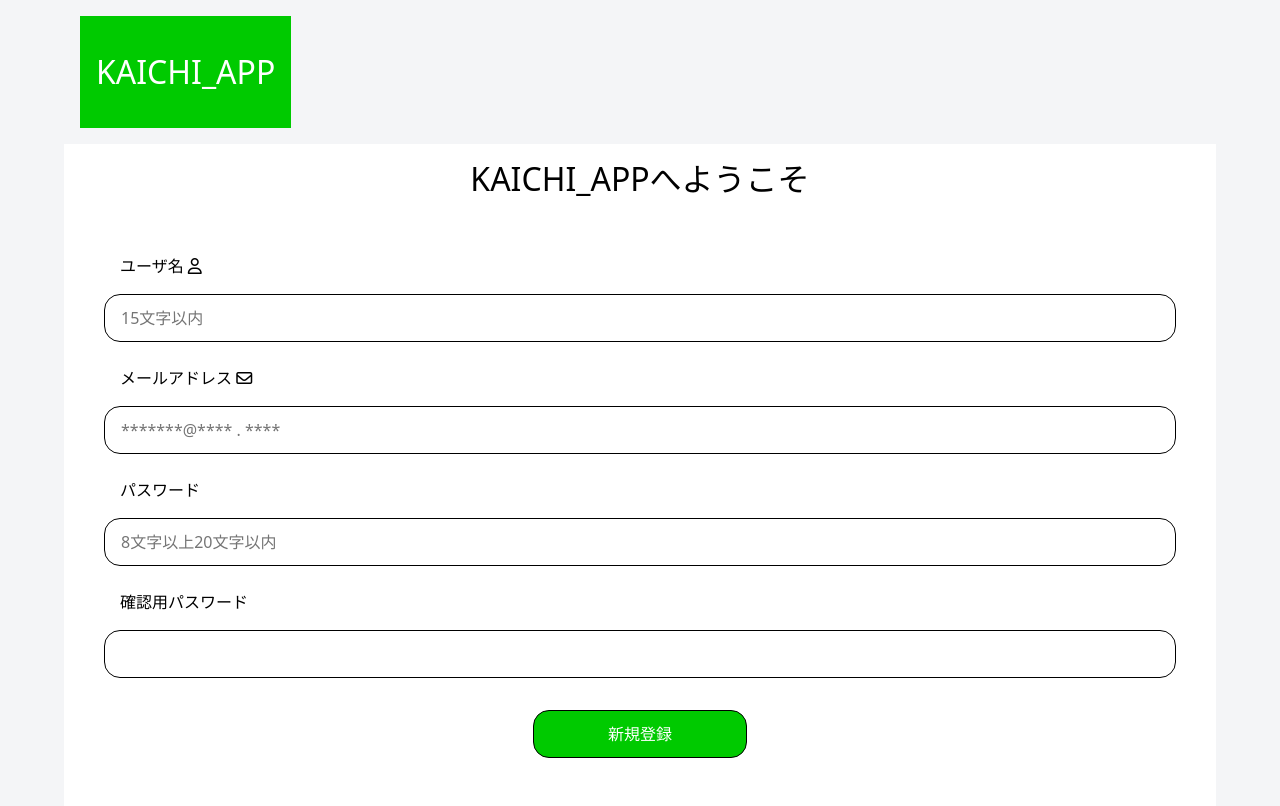
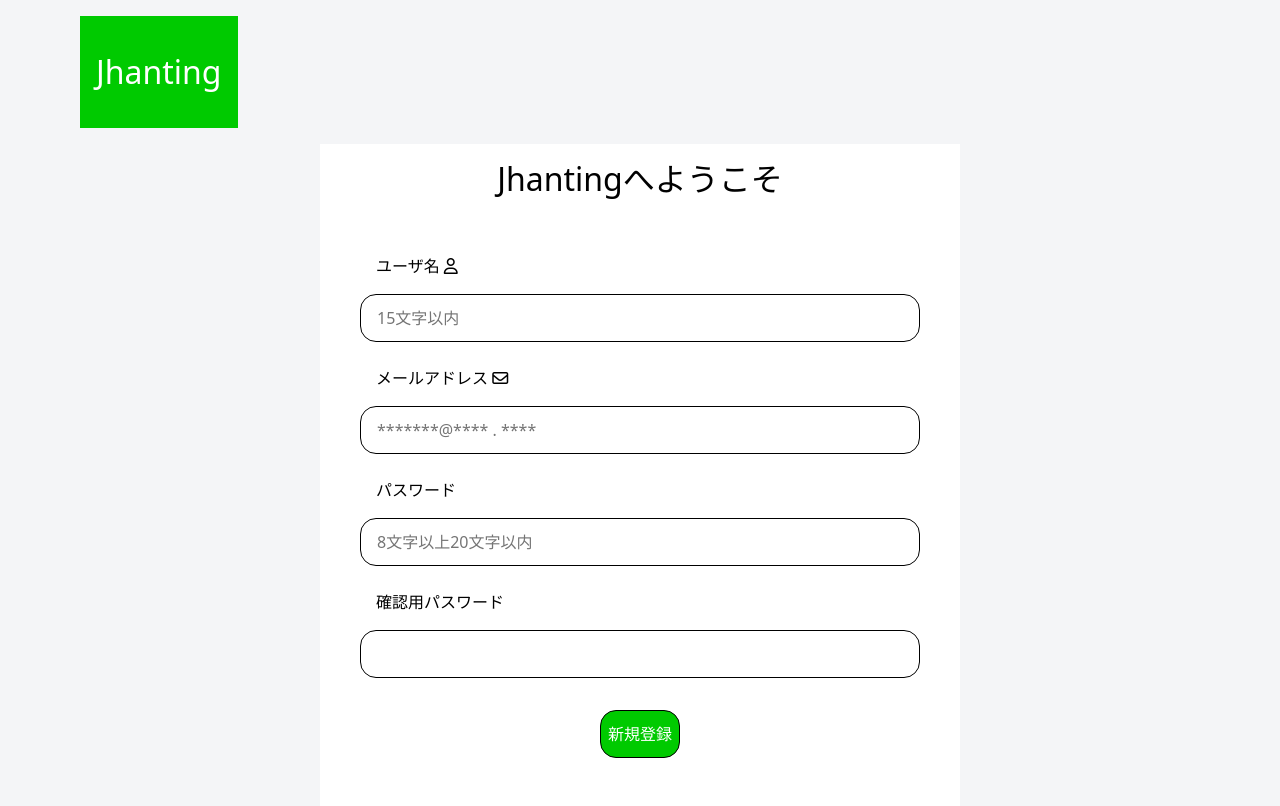
Before and after one commit to KKaichi/Jhunting, a Flask app: page /auth/signup in a window 1280 px wide. Run offline with Flask 2, Linux system fonts and the light colour scheme; parts of the project's set-up code (start-up, migrations or seed data) failed here and were passed over; some libraries are stand-ins or nearby versions.

Commit message:
Design change

```diff
--- a/apps/account/templates/account/base.html
+++ b/apps/account/templates/account/base.html
@@ -13,7 +13,7 @@
 <body>
   <header>
     <h1 class="logo"><a class="logolink" href="{{url_for('mypage.index')}}">
-        KAICHI_APP</a>
+        Jhanting</a>
     </h1>
     <nav class="nav">
       <ul class="menu-group">
--- a/apps/auth/templates/auth/login.html
+++ b/apps/auth/templates/auth/login.html
@@ -2,10 +2,10 @@
 {% block title %}ログイン{% endblock %}
 {% block content %}
 <div class="logo">
-  <a href="{{url_for('home.index')}}">KAICHI_APP</a>
+  <a href="{{url_for('home.index')}}">Jhanting</a>
 </div>
 <div class="form-wrapper">
-  <h2>KAICHI_APPにログイン</h2>
+  <h2>Jhantingにログイン</h2>
   <form action="{{url_for('auth.login')}}" method="POST" novalidate="novalidate">
     {{form.csrf_token}}
     <div class="form-item">
--- a/apps/auth/templates/auth/signup.html
+++ b/apps/auth/templates/auth/signup.html
@@ -2,10 +2,10 @@
 {% block title %}新規登録{% endblock %}
 {% block content %}
 <div class="logo">
-  <a href="{{url_for('home.index')}}">KAICHI_APP</a>
+  <a href="{{url_for('home.index')}}">Jhanting</a>
 </div>
 <div class="form-wrapper">
-  <h2>KAICHI_APPへようこそ</h2>
+  <h2>Jhantingへようこそ</h2>
   <form action="{{url_for('auth.signup',next=request.args.get('next'))}}" method="POST" novalidate="novalidate">
     {{form.csrf_token}}
     <div class="form-item">
--- a/apps/contact/templates/contact/base.html
+++ b/apps/contact/templates/contact/base.html
@@ -14,7 +14,7 @@
 <body>
   <header>
     <h1 class="logo"><a class="logolink" href="{{url_for('mypage.index')}}">
-        KAICHI_APP</a>
+        Jhanting</a>
     </h1>
     <nav class="nav">
       <ul class="menu-group">
--- a/apps/home/templates/home/base.html
+++ b/apps/home/templates/home/base.html
@@ -12,7 +12,7 @@
 <body>
   <header>
     <h1 class="logo"><a class="logolink" href="{{url_for('home.index')}}">
-        KAICHI_APP</a>
+        Jhanting</a>
     </h1>
     <nav class="nav">
       <ul class="menu-group">
--- a/apps/mypage/templates/mypage/base.html
+++ b/apps/mypage/templates/mypage/base.html
@@ -17,7 +17,7 @@
 <body>
   <header>
     <h1 class="logo"><a class="logolink" href="{{url_for('mypage.index')}}">
-        KAICHI_APP</a>
+        Jhanting</a>
     </h1>
     <nav class="nav">
       <ul class="menu-group">
--- a/apps/static/base.html
+++ b/apps/static/base.html
@@ -12,7 +12,7 @@
 <body>
   <header>
     <div class="header-logo">
-      KAICHI_APP
+      Jhanting
     </div>
     <div class="header-list">
       <ul>
--- a/apps/static/css/mypage.css
+++ b/apps/static/css/mypage.css
@@ -175,6 +175,11 @@ span {
   border: 0.1rem solid #000000;
   color: #ffffff;
   font-size: 1rem;
+  padding-top: 0.5rem;
+  padding-bottom: 0.3rem;
+  padding-right: 0.1rem;
+  padding-left: 0.1rem;
+  text-align: center;
   transition: border-color 0.3s;
   width: 40px;
 }
--- a/apps/static/css/signup_login.css
+++ b/apps/static/css/signup_login.css
@@ -34,7 +34,7 @@ body {
   color: #000000;
   margin: 0 auto;
   padding: 0 1rem;
-  max-width: 90%;
+  max-width: 50%;
 }
 
 h2 {
@@ -93,7 +93,7 @@ form {
   font-size: 1rem;
   height: 3rem;
   transition: border-color 0.3s;
-  width: 20%;
+  width: 80px;
 }
 
 .form-footer {
```
